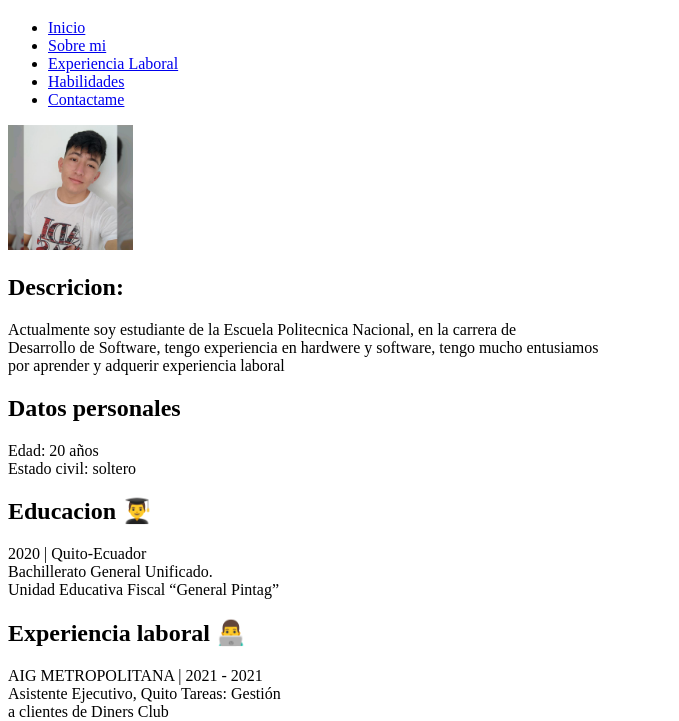
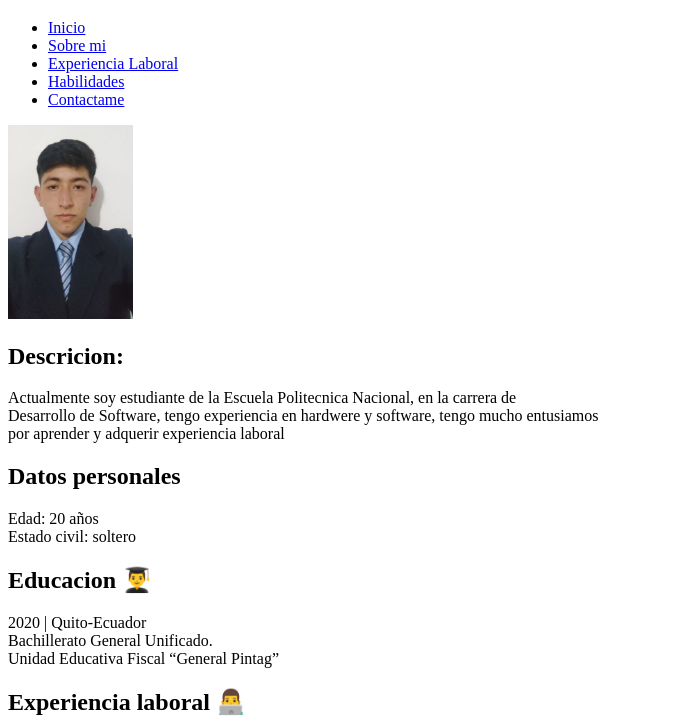
Before and after one commit to marlon1925/Portafolio, a plain HTML site: page index.html in a window 1280 px wide. Shown: the part 61-782 px from the top of the page, without its empty margins (0-679 px from the left). Drawn offline with Linux system fonts and the light colour scheme.

Commit message:
Cambio de Imagen Perfil

```diff
--- a/index.html
+++ b/index.html
@@ -38,7 +38,7 @@
         </nav>
     <section class="Sobre-mi" id="Sobre-mi">
         <div class="Contido personal">
-            <img src="img/309878216_674877484170333_2356487274635134357_n.jpg" width="125">
+            <img src="img/Frontal.jpg" width="125">
             <h1>Descricion: </h1>
             <p>
                 Actualmente soy estudiante de la Escuela Politecnica Nacional, en la carrera de <br>
```
Also changed, not shown: img/309878216_674877484170333_2356487274635134357_n.jpg (deleted), img/Frontal.jpg (added).
